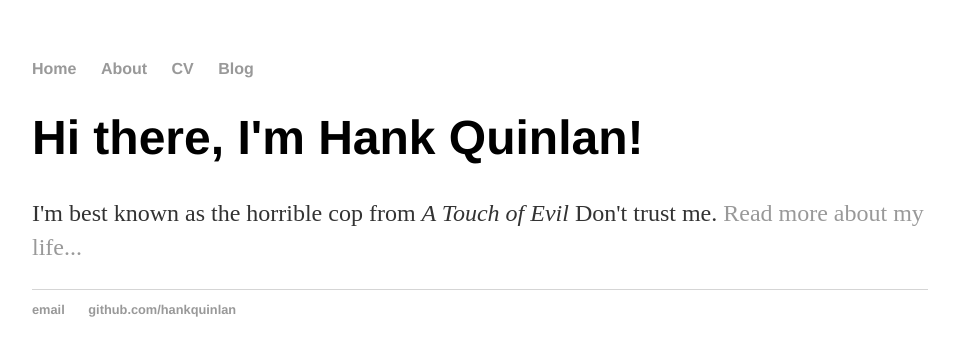
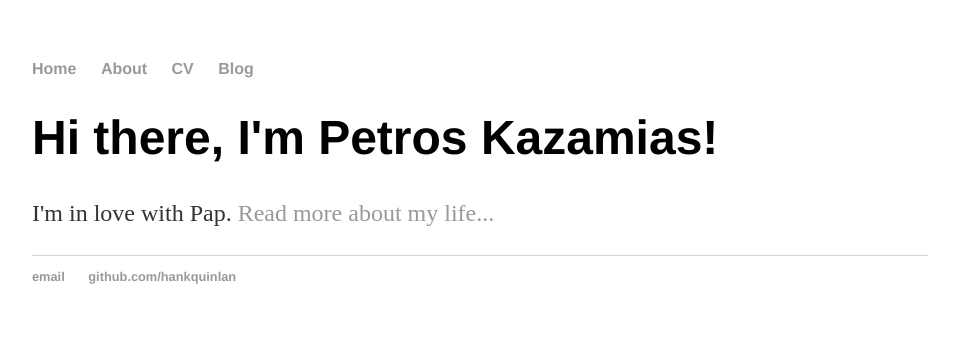
Before and after one commit to pkaza/pkaza.github.io, a Jekyll site: the page built from index.html, in a window 1280 px wide. Shown: the top 356 px of the page, without its empty margins (160-1119 px from the left). Built offline with Jekyll 4.4.1, drawn with Linux system fonts in a browser that asks for light colours.

Commit message:
Update index.html

```diff
--- a/index.html
+++ b/index.html
@@ -1,8 +1,8 @@
 ---
 layout: default
-title: Hank Quinlan, Horrible Cop
+title: Petros Kazamias
 ---
 <div class="blurb">
-	<h1>Hi there, I'm Hank Quinlan!</h1>
-	<p>I'm best known as the horrible cop from <em>A Touch of Evil</em> Don't trust me. <a href="/about">Read more about my life...</a></p>
+	<h1>Hi there, I'm Petros Kazamias!</h1>
+	<p>I'm in love with Pap. <a href="/about">Read more about my life...</a></p>
 </div><!-- /.blurb -->
```
